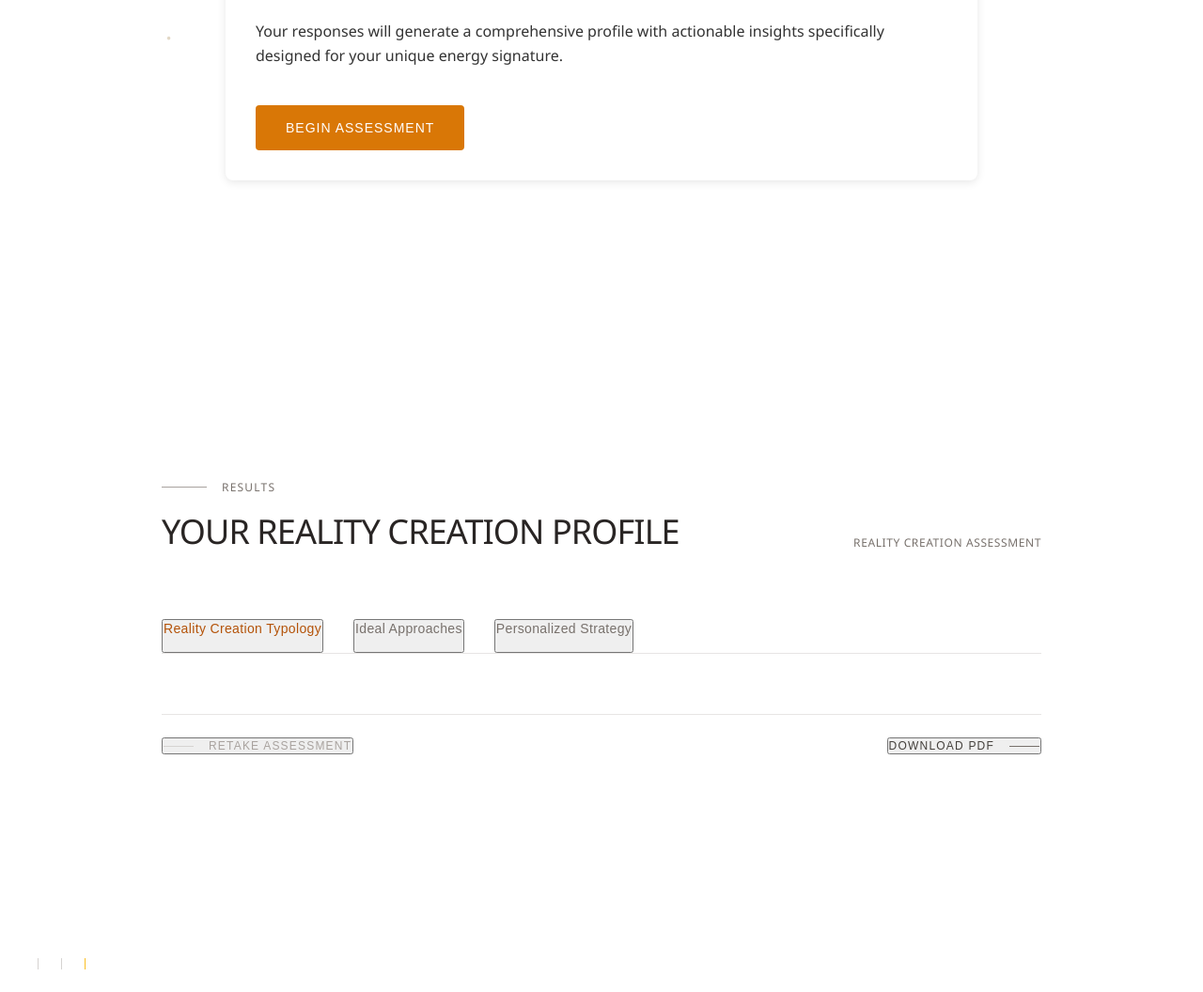
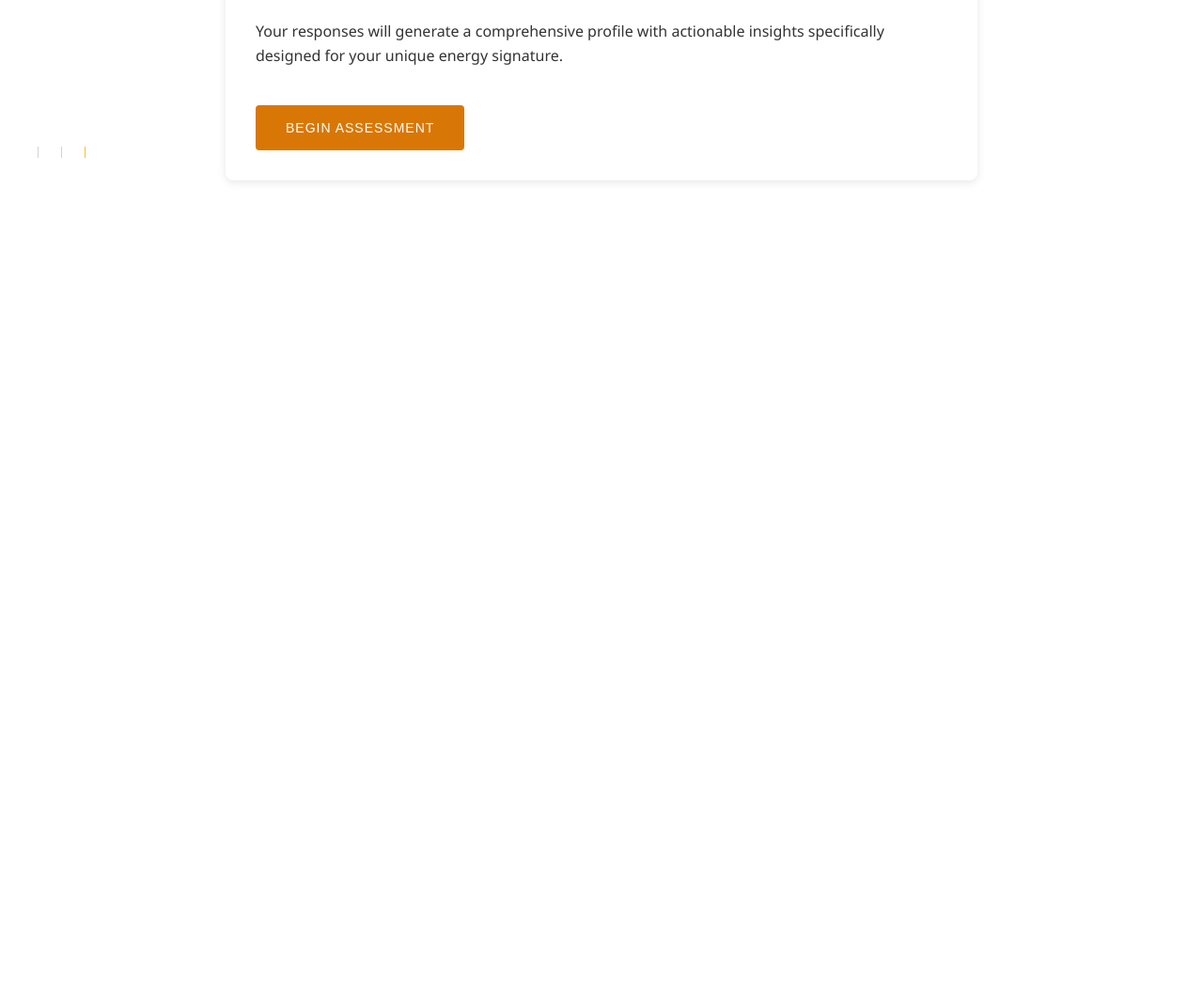
Before and after one commit to peatf/Reality-Creation-Assessment-Tool, a plain HTML site: page index.html in a window 1280 px wide. Shown: the part 603-1659 px from the top of the page at 94% size. After the commit the page ends 864 px from the top, so only its background shows below. Drawn offline with Linux system fonts and the light colour scheme.

Commit message:
Update index.html

```diff
--- a/index.html
+++ b/index.html
@@ -164,7 +164,7 @@
         </div>
 
         <!-- Results Section -->
-<div class="assessment-section" id="results">
+<div class="assessment-section" id="results" style="display: none;">
     <!-- Canvas for animated background -->
     <canvas id="background-canvas-results" class="background-canvas"></canvas>
 
```
